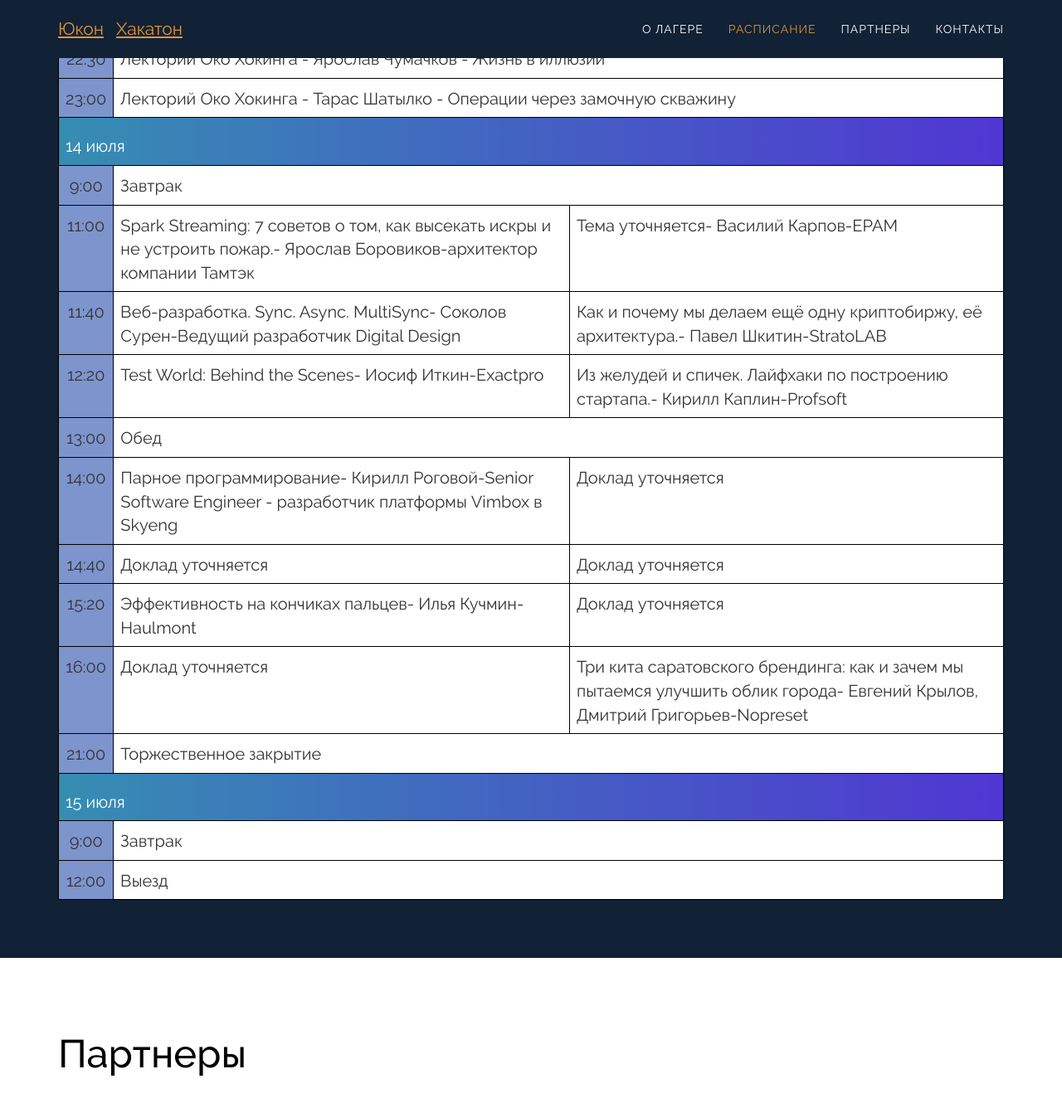
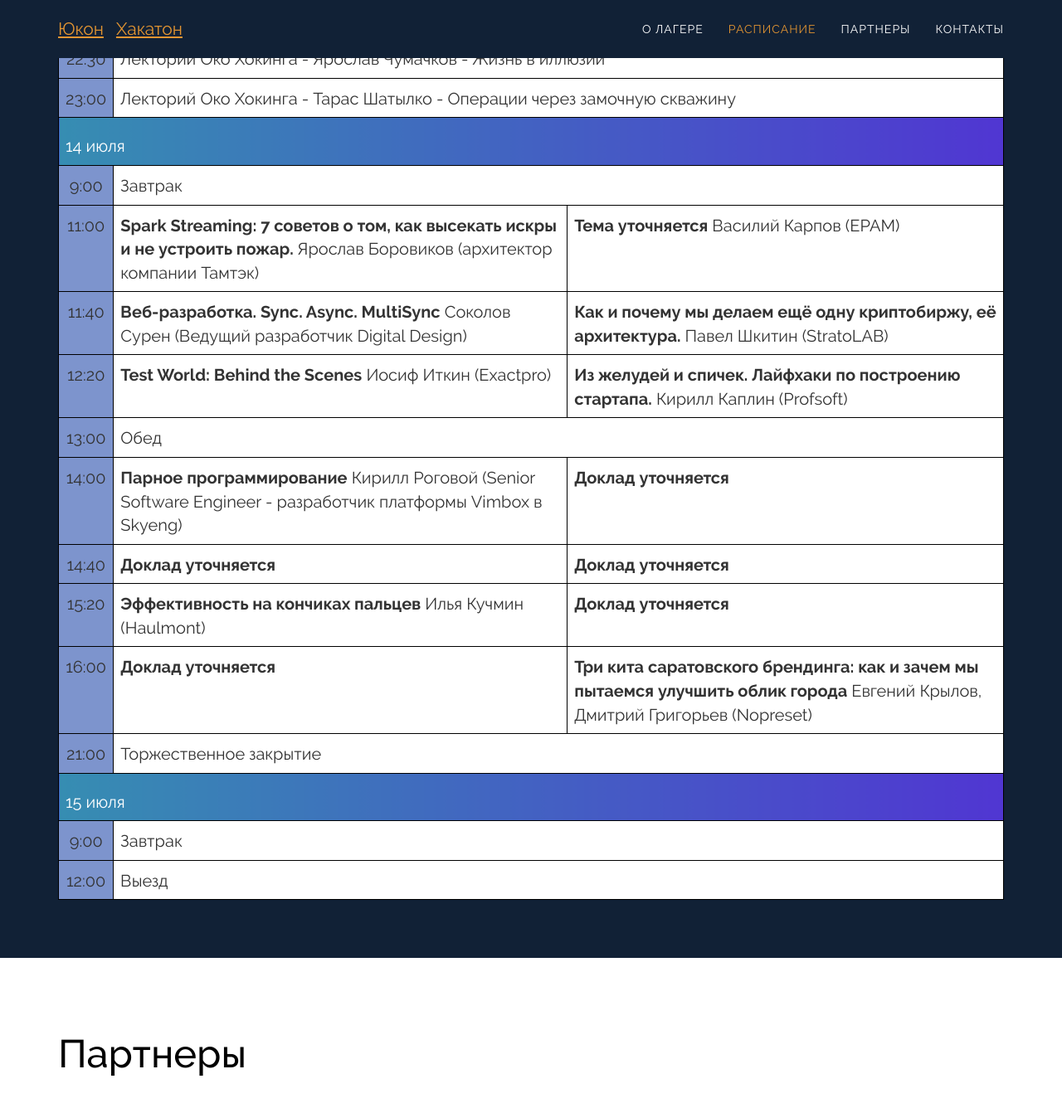
Before and after one commit to youcon/dune.github.io, a Jekyll site: the page built from index.html, in a window 1280 px wide and 1400 px high, scrolled down 2888 px. Shown: the top 1336 px of the window at 83% size. Built offline with Jekyll 4.4.1, drawn with Linux system fonts in a browser that asks for light colours; nearby versions of some CDN libraries; some web fonts are replaced; comment, search, counter and statistics services are not loaded.

Commit message:
Fix schedule table

```diff
--- a/_includes/section_schedule.html
+++ b/_includes/section_schedule.html
@@ -28,7 +28,7 @@
 
                            {% for track in schedule.tracks %}
                                 <td class="sch-name">
-                                    {{track.title}}{% if track.speaker.name!="" %}- {{track.speaker.name}}{% endif %}{% if track.speaker.bio!="" %}-{{track.speaker.bio}}{% endif %}
+                                    <strong>{{track.title}}</strong>{% if track.speaker.name!="" %} {{track.speaker.name}}{% endif %}{% if track.speaker.bio!="" %} ({{track.speaker.bio}}){% endif %}
                                 </td>
                            {% endfor %}
                         </tr>
```
